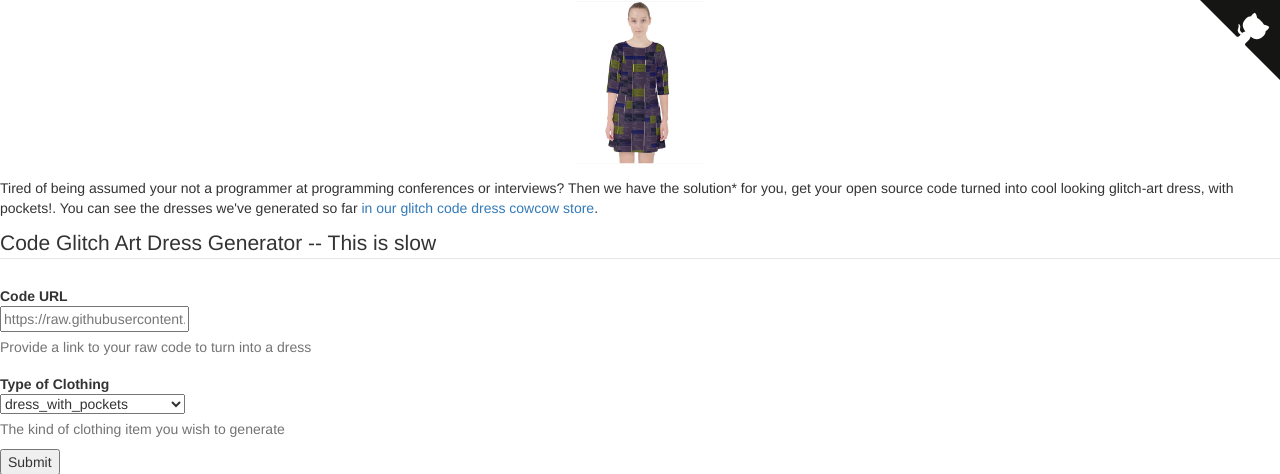
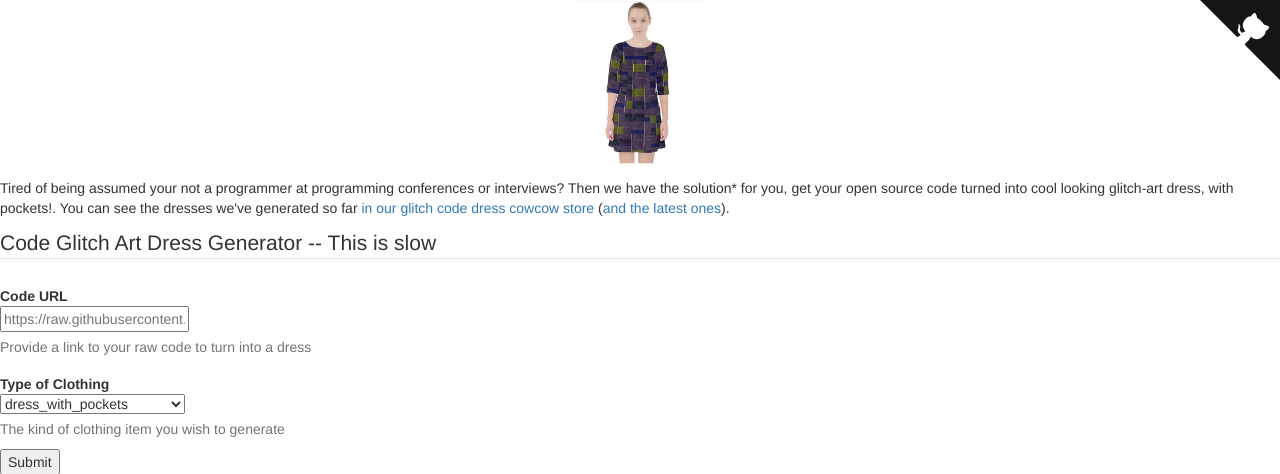
Before and after one commit to holdenk/clothes-from-code, a Flask app: page / in a window 1280 px wide. Shown: the top 474 px of the page. Run offline with Flask 2, Linux system fonts and the light colour scheme; some libraries are stand-ins or nearby versions.

Commit message:
add a link to the latest ones

```diff
--- a/templates/index.html
+++ b/templates/index.html
@@ -16,7 +16,7 @@
     </p>
     <p class="hello">
       Tired of being assumed your not a programmer at programming conferences or interviews?
-      Then we have the solution* for you, get your open source code turned into cool looking glitch-art dress, with pockets!. You can see the dresses we've generated so far <a href="https://www.cowcow.com/artist/holdensglitchcode?2855124">in our glitch code dress cowcow store</a>.
+      Then we have the solution* for you, get your open source code turned into cool looking glitch-art dress, with pockets!. You can see the dresses we've generated so far <a href="https://www.cowcow.com/artist/holdensglitchcode?2855124">in our glitch code dress cowcow store</a> (<a href="https://www.cowcow.com/artist/holdensglitchcode?2855124&sort=2">and the latest ones</a>).
     </p>
     <form class="form-horizontal" method="post" action="/generate_dress">
       <fieldset>
```
